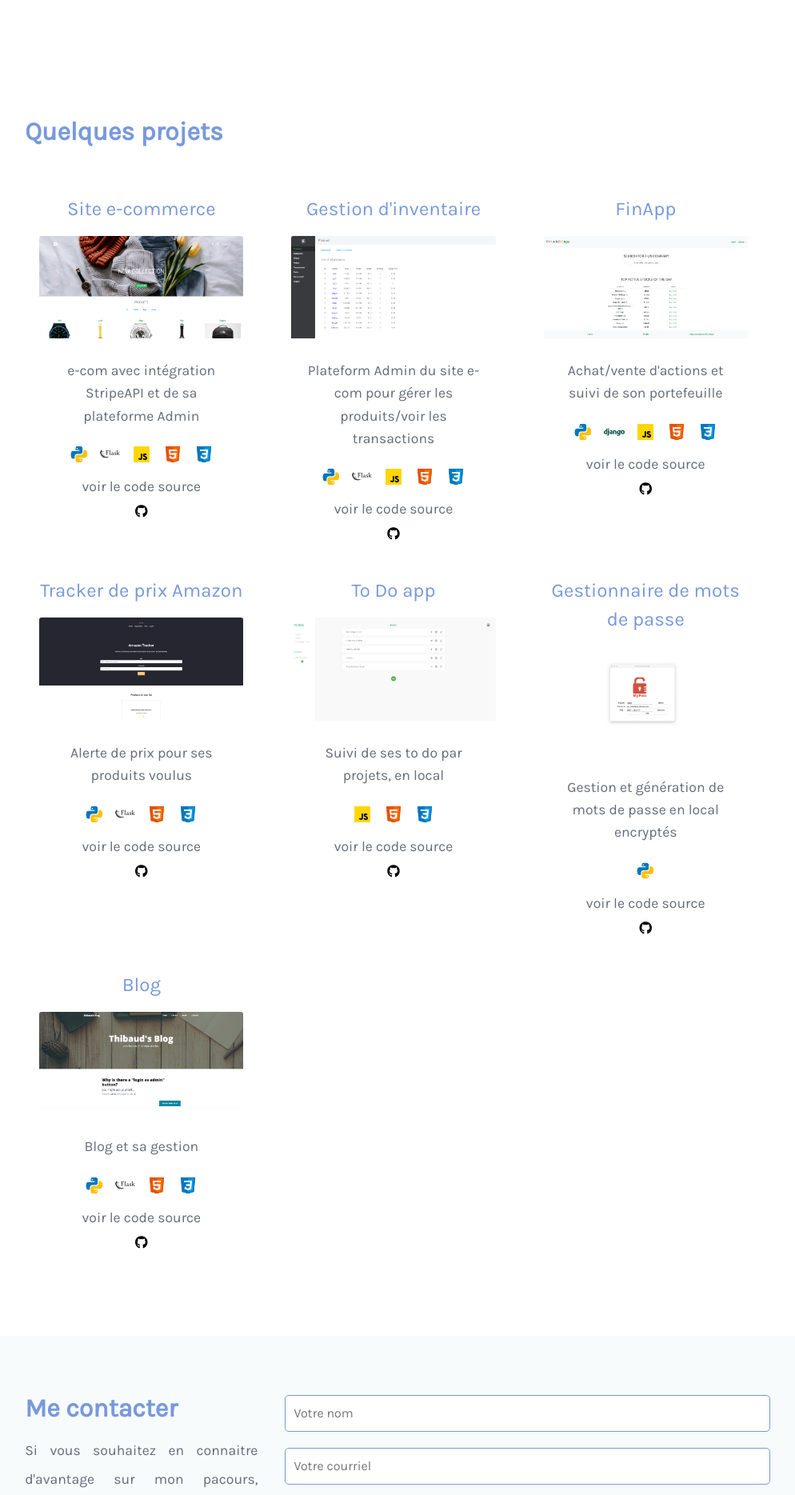
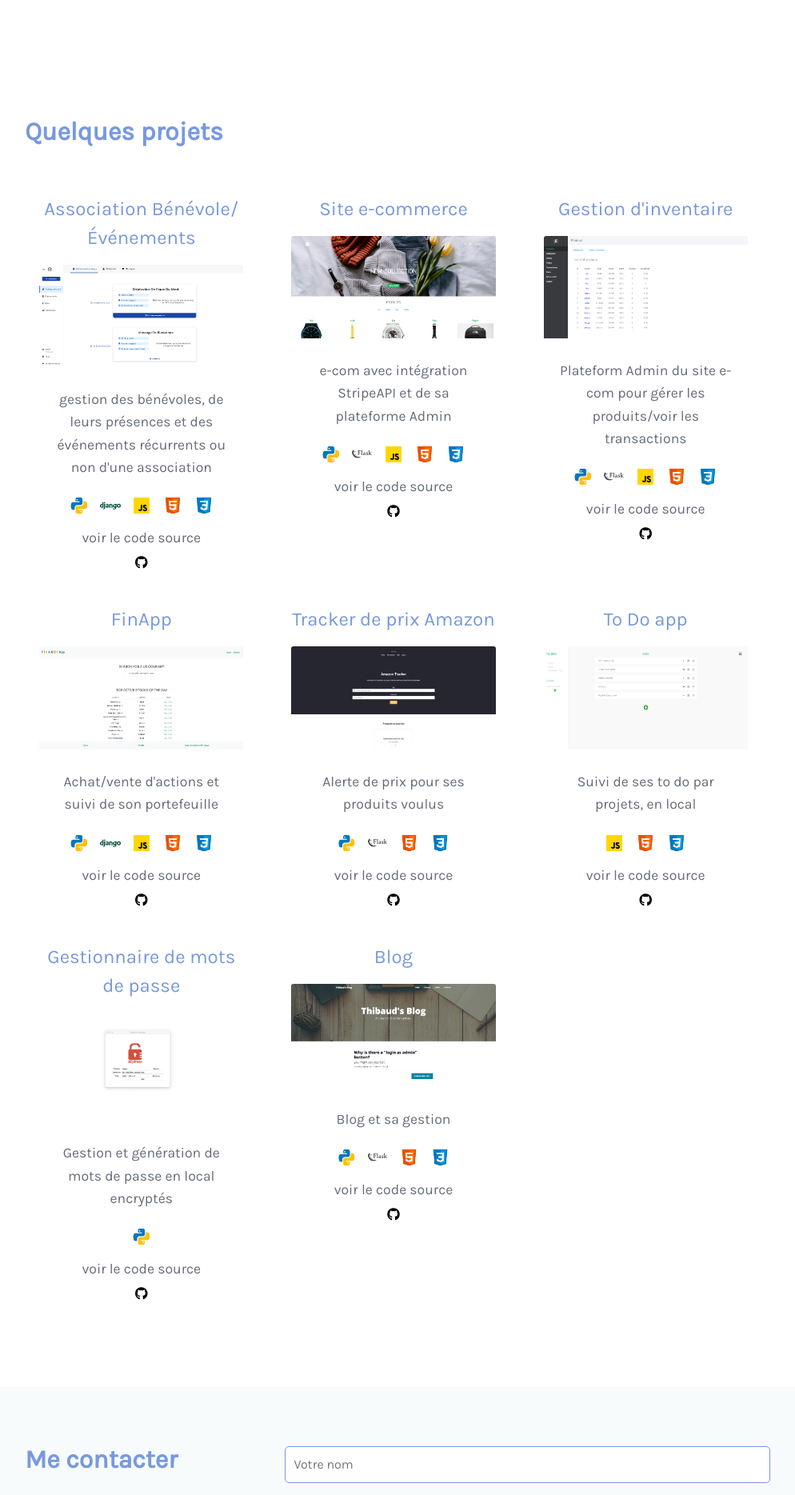
Before and after one commit to tbonnard/portfolio, a Flask app: page / in a window 1280 px wide. Shown: the part 1407-3276 px from the top of the page at 80% size, without its empty margins (148-1142 px from the left). Run offline with Flask 2, Linux system fonts and the light colour scheme; some libraries are stand-ins or nearby versions.

Commit message:
association

```diff
--- a/templates/index.html
+++ b/templates/index.html
@@ -121,6 +121,30 @@
           <h2 class="section_heading">Quelques projets</h2>
 
         <div class="row">
+
+            <div class="col-lg-4 col-md-6 project_item">
+            <div class="card">
+              <a class="card-title" href="https://association-benevoles.herokuapp.com/" target="_blank">
+             <h3>Association Bénévole/Événements</h3></a>
+                <a href="https://association-benevoles.herokuapp.com/" target="_blank">
+                <img src="{{ url_for('static', filename='img/association.png')}}" class="card-img-top" alt="e-com"></a>
+              <div class="card-body">
+                  <p class="card-text">gestion des bénévoles, de leurs présences et des événements récurrents ou non d'une association</p>
+              </div>
+                <div class="tech_icons">
+                  <img src="{{ url_for('static', filename='img/python.png')}}" alt="Python" title="Python"/>
+                    <img src="{{ url_for('static', filename='img/django.svg')}}" alt="Django" title="Django"/>
+                  <img src="{{ url_for('static', filename='img/javascript.png') }}" alt="JavaScript" title="JavaScript"/>
+                  <img src="{{ url_for('static', filename='img/html5.png')}}" alt="HTML5" title="HTML5"/>
+                  <img src="{{ url_for('static', filename='img/css3.png')}}" alt="CSS3" title="CSS3"/>
+                </div>
+                <div class="github_portf">
+                  <p>voir le code source</p>
+                  <a href="https://github.com/tbonnard/assoc_benevoles" target="_blank"><i class="fab fa-github"></i></a>
+                </div>
+              </div>
+          </div>
+
 
           <div class="col-lg-4 col-md-6 project_item">
             <div class="card">
```
Also changed, not shown: static/img/association.png (added).
